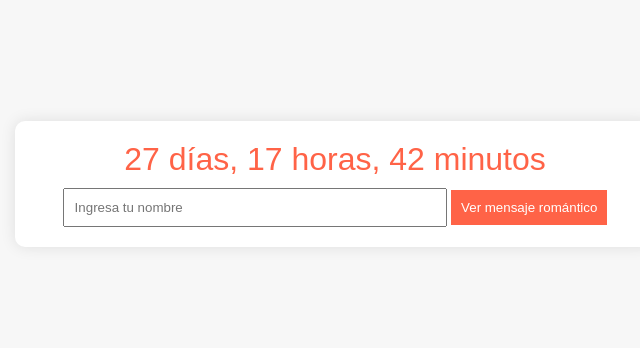
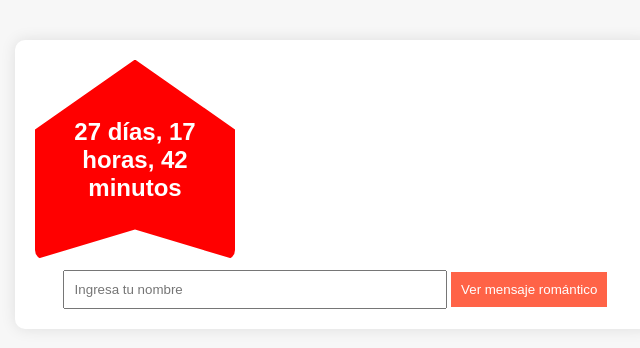
Before and after one commit to N3t4nel/JupaD-N, a plain HTML site: page index.html in a window 1280 px wide. Shown: the part 216-564 px from the top of the page, without its empty margins (305-945 px from the left). Drawn offline with Linux system fonts and the light colour scheme.

Commit message:
Update styles.css

```diff
--- a/styles.css
+++ b/styles.css
@@ -19,9 +19,21 @@ body {
     max-width: 600px;
 }
 
+/* Estilo para el recuadro de la cuenta regresiva */
 #countdown {
-    font-size: 2rem;
-    color: #FF6347;
+    width: 200px;
+    height: 200px;
+    background-color: red;
+    clip-path: polygon(50% 0%, 0% 35%, 0% 100%, 50% 85%, 100% 100%, 100% 35%);
+    display: flex;
+    justify-content: center;
+    align-items: center;
+    color: white;
+    font-size: 24px;
+    font-weight: bold;
+    border-radius: 10px;
+}
+
 }
 
 .message-section {
```
